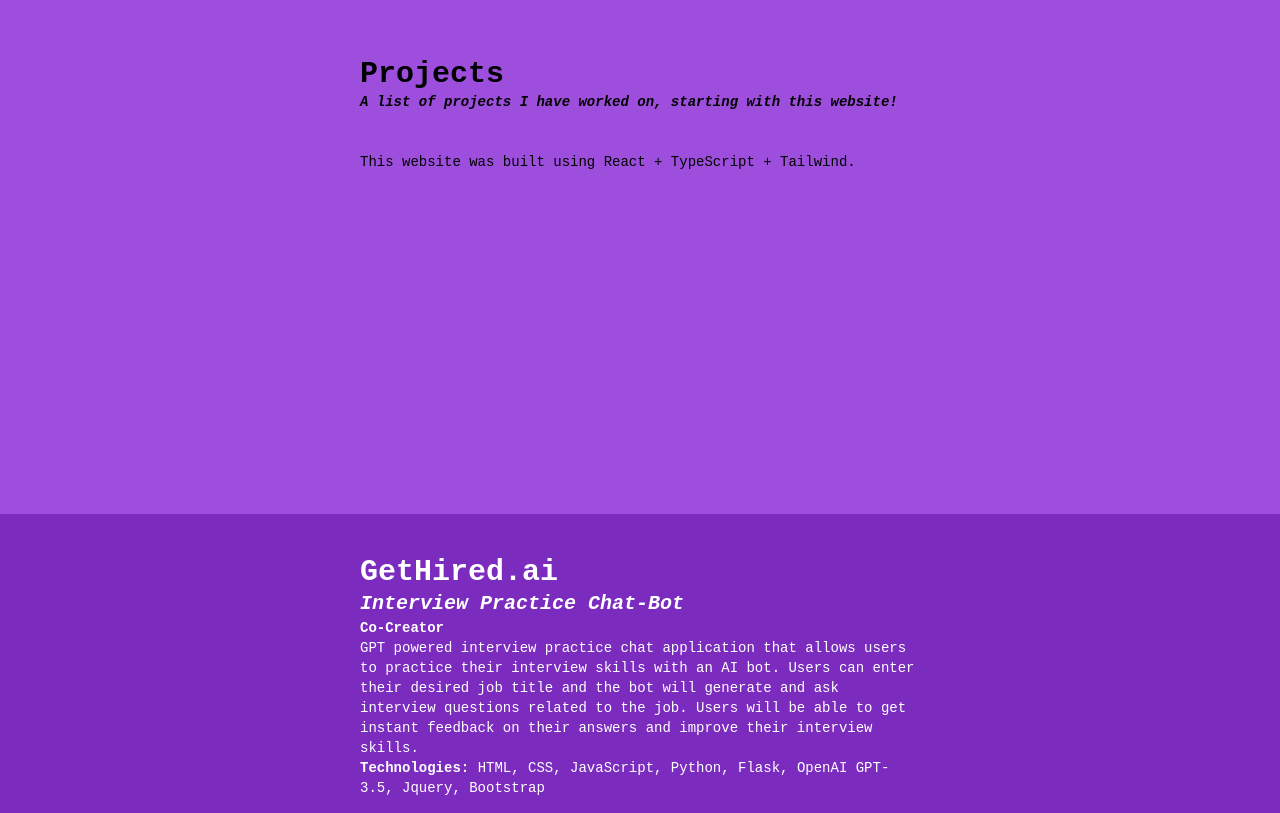
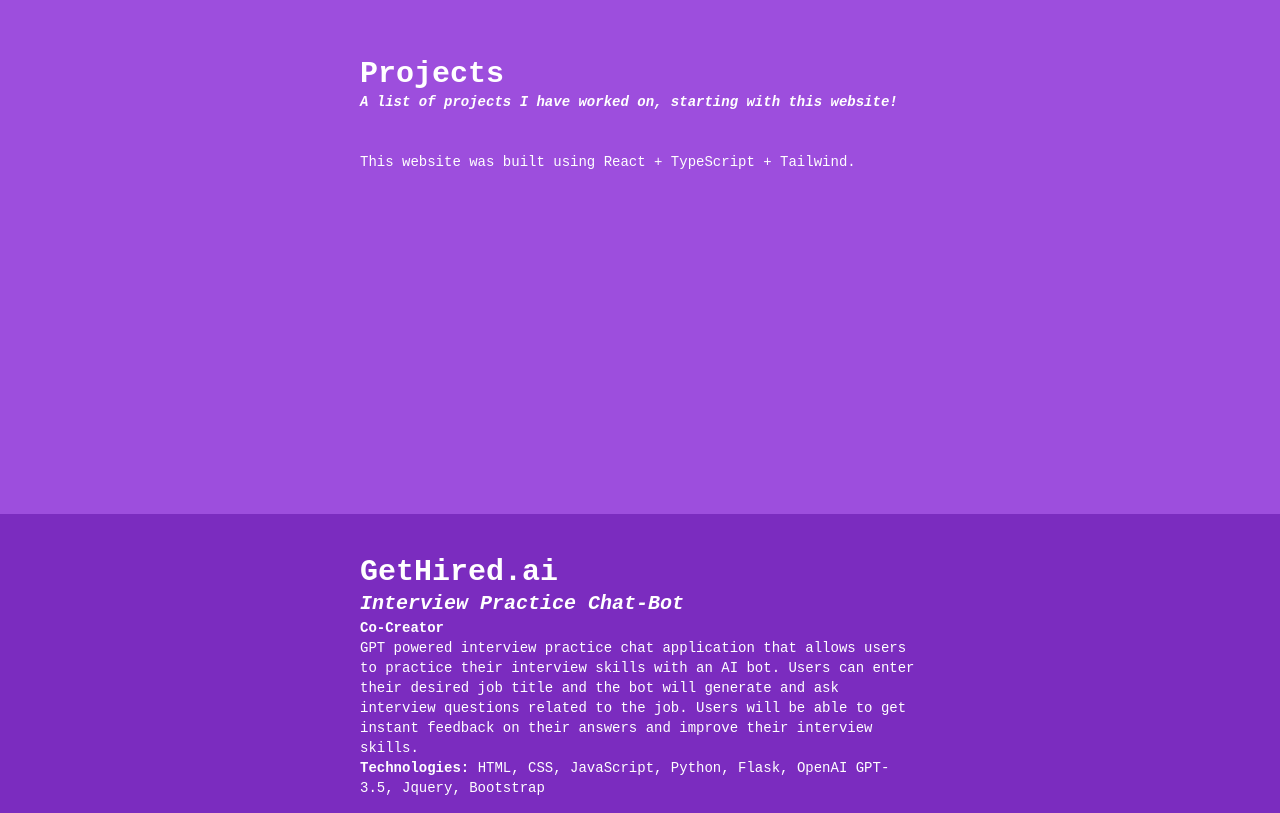
Before and after one commit to LloydN01/Personal_Website_React, a React (Create React App) app: page / in a window 1280 px wide. Shown: the part 1886-2699 px from the top of the page. Built offline with nearby package versions, Linux system fonts and the light colour scheme.

Commit message:
change text colour

```diff
--- a/src/sections/projectSections.tsx
+++ b/src/sections/projectSections.tsx
@@ -77,7 +77,7 @@ const ProjectSections = () => {
     return (
         <div className="w-full flex flex-col">
             <div className="bg-[#9D4EDD] h-screen flex md:justify-center items-center">
-                <div className="md:p-10 md:w-[40rem] m-5 text-black">
+                <div className="md:p-10 md:w-[40rem] m-5">
                     <h1 className="font-bold text-xl md:text-3xl">Projects</h1>
                     <p className="font-bold italic text-xs md:text-sm">
                         A list of projects I have worked on, starting with this
```
